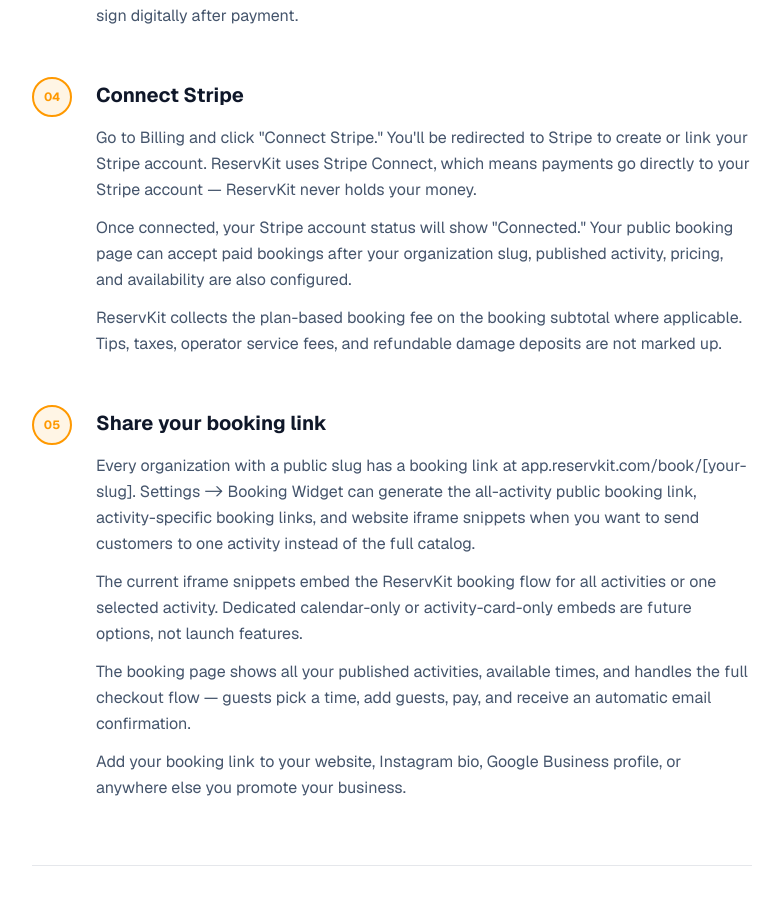
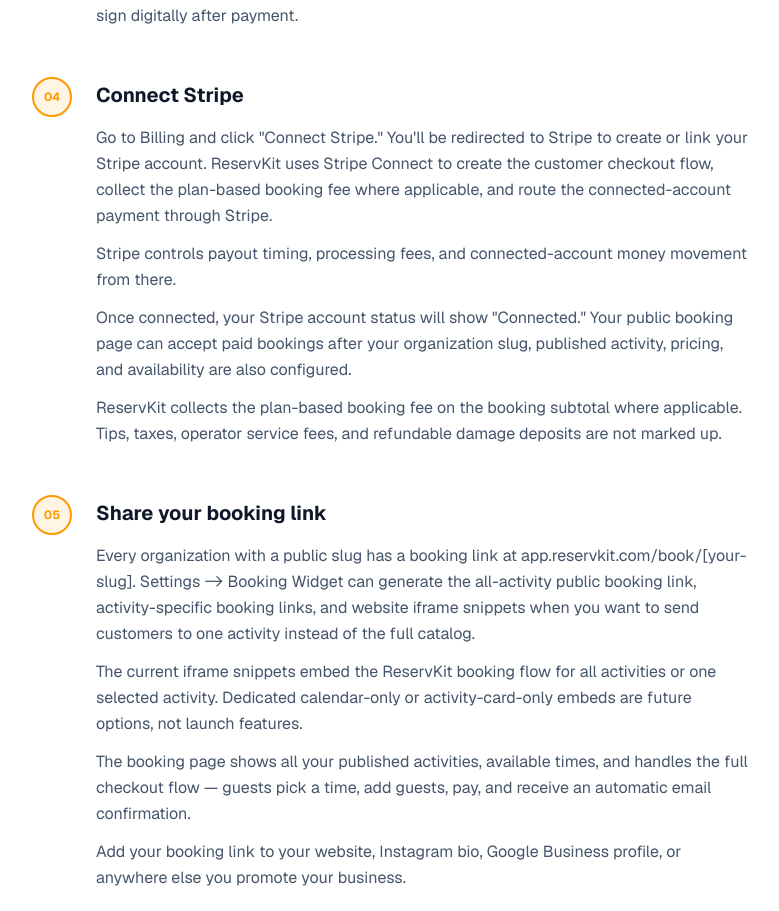
Before and after one commit to Cortana-Ops/reservkit-landing, a Next.js app: page /docs/getting-started in a window 1280 px wide. Shown: the part 1347-2258 px from the top of the page, without its empty margins (248-1027 px from the left). Built offline with nearby package versions, Linux system fonts and the light colour scheme.

Commit message:
Soften Stripe Connect direct-payment claim

```diff
--- a/app/docs/getting-started/page.tsx
+++ b/app/docs/getting-started/page.tsx
@@ -53,7 +53,8 @@
     number: "04",
     title: "Connect Stripe",
     content: [
-      "Go to Billing and click \"Connect Stripe.\" You'll be redirected to Stripe to create or link your Stripe account. ReservKit uses Stripe Connect, which means payments go directly to your Stripe account — ReservKit never holds your money.",
+      "Go to Billing and click \"Connect Stripe.\" You'll be redirected to Stripe to create or link your Stripe account. ReservKit uses Stripe Connect to create the customer checkout flow, collect the plan-based booking fee where applicable, and route the connected-account payment through Stripe.",
+      "Stripe controls payout timing, processing fees, and connected-account money movement from there.",
       "Once connected, your Stripe account status will show \"Connected.\" Your public booking page can accept paid bookings after your organization slug, published activity, pricing, and availability are also configured.",
       "ReservKit collects the plan-based booking fee on the booking subtotal where applicable. Tips, taxes, operator service fees, and refundable damage deposits are not marked up.",
     ],
--- a/app/pricing/page.tsx
+++ b/app/pricing/page.tsx
@@ -23,7 +23,7 @@
   },
   {
     q: "Do I need my own Stripe account?",
-    a: "Yes. ReservKit uses Stripe Connect, which means payments go directly to your Stripe account. You control your payout schedule and customer relationship.",
+    a: "Yes. ReservKit uses Stripe Connect to create the customer checkout flow, collect the plan-based booking fee where applicable, and route the connected-account payment through Stripe. Stripe controls payout timing, processing fees, and connected-account money movement.",
   },
   {
     q: "Can I cancel?",
--- a/scripts/check-content.mjs
+++ b/scripts/check-content.mjs
@@ -156,6 +156,8 @@
   "booking fee behind the scenes",
   "Tips are treated as operator revenue",
   "you never need to manually split payments or transfer funds",
+  "ReservKit never holds your money",
+  "payments go directly to your Stripe account",
   "Enterprise: custom monthly pricing, custom volume, and annual minimum",
   "We share data only with:",
 ];
--- a/scripts/check-live.mjs
+++ b/scripts/check-live.mjs
@@ -16,6 +16,7 @@
   "/docs/getting-started": [
     "Free-first public signup",
     "plan-based booking fee",
+    "Stripe controls payout timing",
     "Settings -&gt; Booking Widget",
     "Dedicated calendar-only or activity-card-only embeds are future options",
   ],
@@ -69,6 +70,8 @@
   "booking fee behind the scenes",
   "Tips are treated as operator revenue",
   "you never need to manually split payments or transfer funds",
+  "ReservKit never holds your money",
+  "payments go directly to your Stripe account",
   "then marked released or charged from Booking Detail after the activity",
   "releases capacity on full refunds",
   "Waiver compliance at a glance",
```
Also changed, not shown: 1 other file (tests, documents, lock files or other folders).
